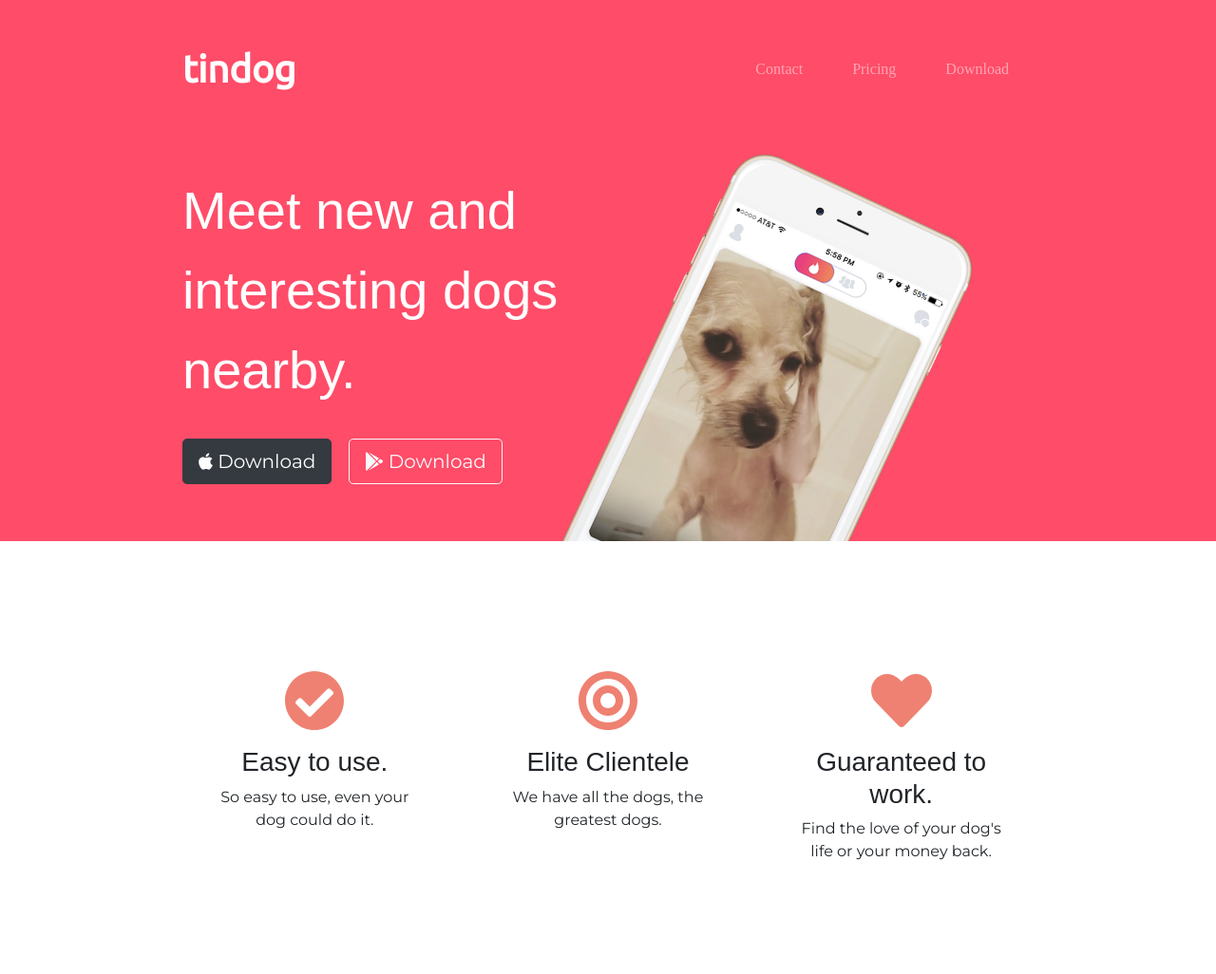
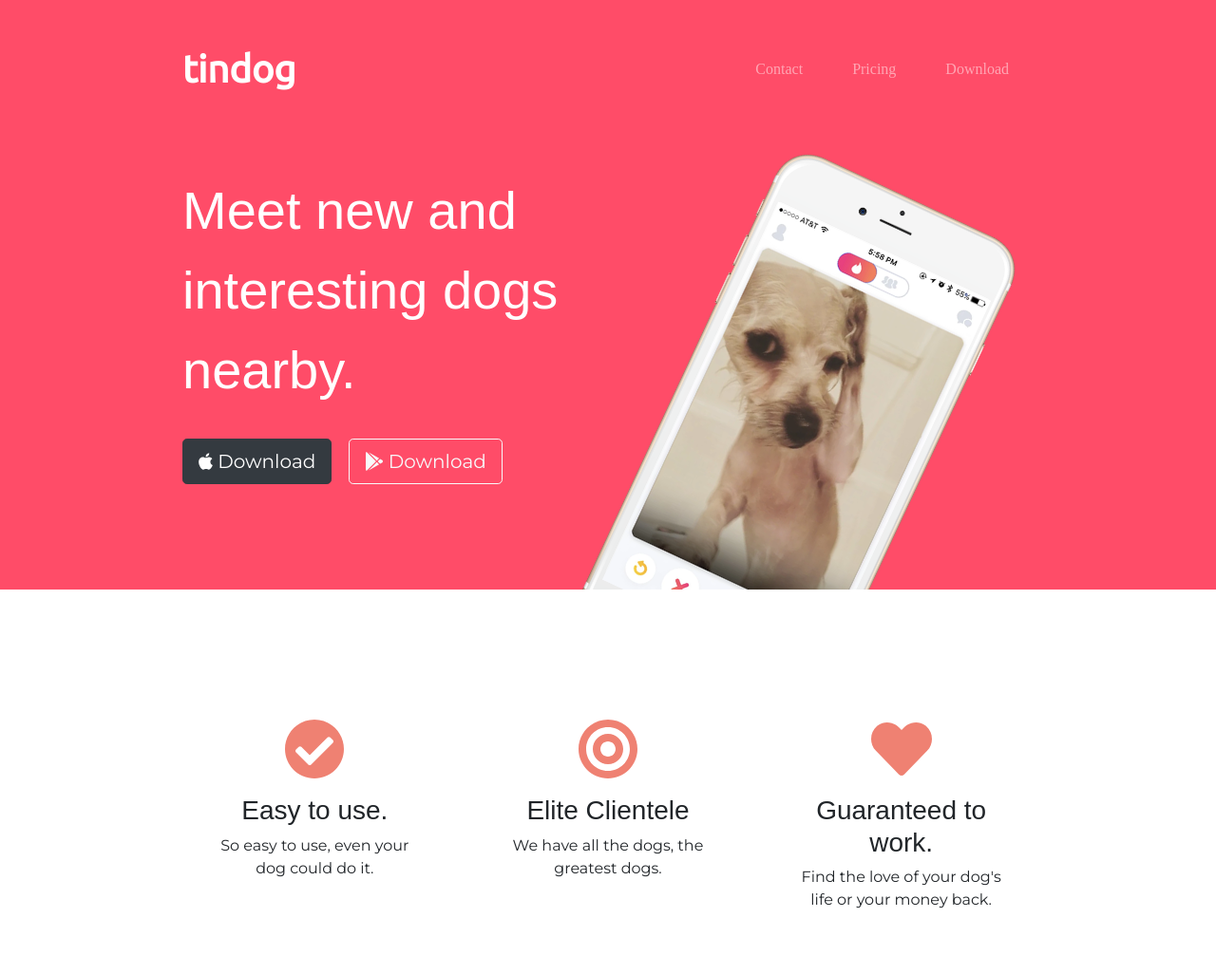
Before and after one commit to sambini1217/tindog-start-here, a plain HTML site: page index.html in a window 1280 px wide. Shown: the top 1026 px of the page at 95% size. Drawn offline with nearby package versions, Linux system fonts and the light colour scheme.

Commit message:
end of ch.88

```diff
--- a/css/styles.css
+++ b/css/styles.css
@@ -30,7 +30,7 @@ h3 {
 }
 
 .container-fluid {
-    padding: 3% 15%;
+    padding: 3% 15% 7%;
 }
 
 /* Navigation Bar */
@@ -68,6 +68,7 @@ h3 {
     width: 60%;
     transform: rotate(25deg);
     position: absolute;
+    right: 27%;
 }
 
 /* Features Section */
```
